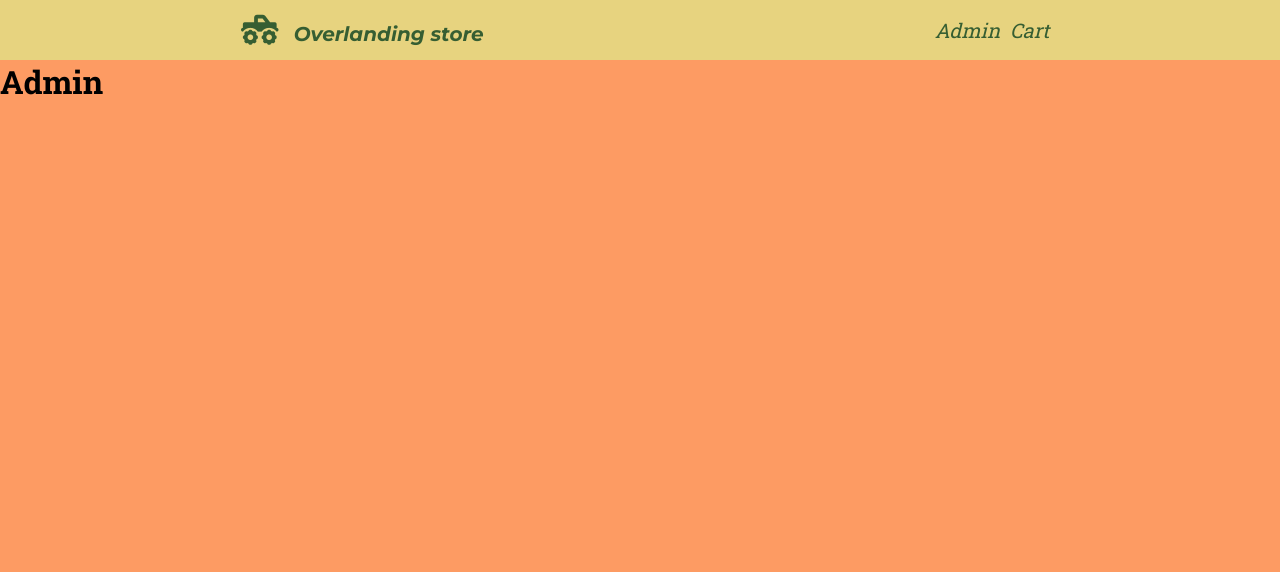
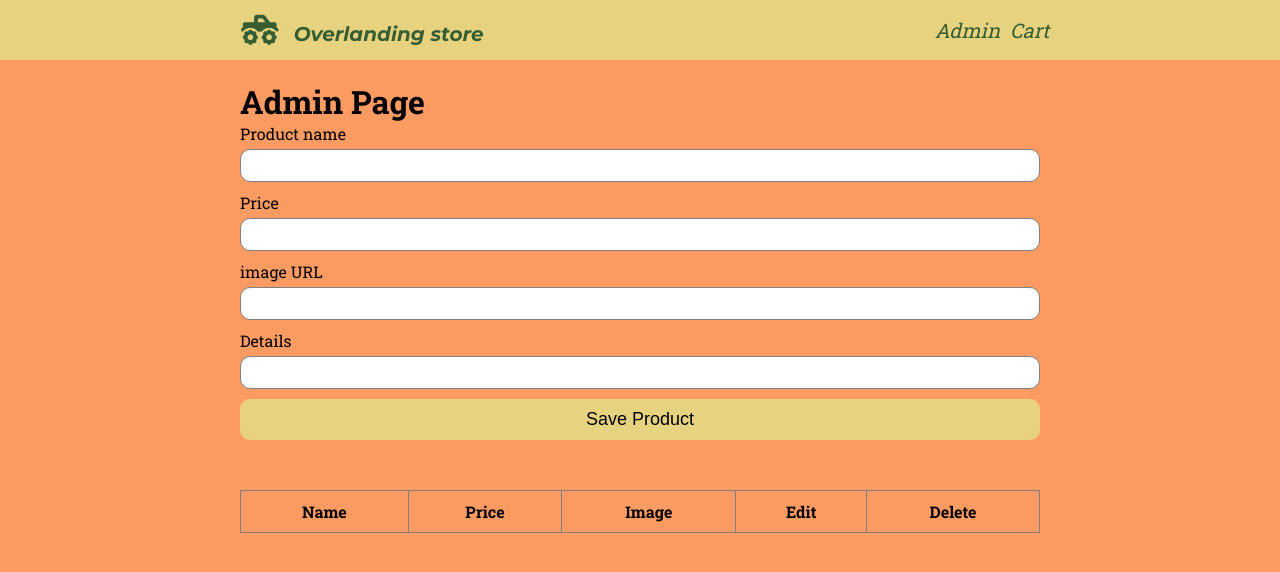
Before and after one commit to Alexandru5050/overlanding-store, a plain HTML site: page pages/admin.html in a window 1280 px wide. Drawn offline with Linux system fonts and the light colour scheme; no server answers.

Commit message:
inceput pagina adimn

```diff
--- a/css/admin.css
+++ b/css/admin.css
@@ -0,0 +1,57 @@
+:root {
+    --primary-color: #FD9B63;
+    --primary-text-color: #365E32;
+    --secondary-color: #E7D37F;
+}
+
+.main {
+    max-width: 800px;
+    margin: 0 auto;
+    padding: 20px;
+}
+
+form {
+    display: flex;
+    flex-direction: column;
+    gap: 10px;
+    margin-bottom: 50px;
+}
+
+form > div {
+    display: flex;
+    flex-direction: column;
+}
+
+form > div > input {
+    padding: 5px;
+    font-size: 18px;
+    border-radius: 10px;
+    border: 1px solid gray;
+}
+
+form > div > label {
+    margin-bottom: 5px;
+}
+
+form > button {
+    padding: 10px;
+    font-size: 18px;
+    background-color: var(--secondary-color);
+    border: none;
+    border-radius: 10px;
+    /* color: var(--primary-color); */
+}
+
+table {
+    width: 100%;
+    border-collapse: collapse;
+
+}
+
+table, th, td {
+    border: 1px solid gray;
+}
+
+th, td {
+    padding: 10px;
+}
--- a/js/admin.js
+++ b/js/admin.js
@@ -0,0 +1,38 @@
+const productsTableBody = document.getElementById('products-table').querySelector('tbody');
+console.log(productsTableBody);
+
+
+document.addEventListener('DOMContentLoaded', displayAllProducts);
+
+function getAllProducts() {
+    const url = "https://668d7a51099db4c579f3177f.mockapi.io/products";
+    return fetch(url).then(response => response.json());
+}
+
+
+function displayAllProducts() {
+    getAllProducts().then(products => {
+    productsTableBody.innerHTML = products.map(product => `
+        <tr>
+            <td>${product.name}</td>
+            <td>${product.price}</td>
+            <td>
+                <img src=${product.imageUrl}
+                width="50px" />
+            <td>
+                <button>
+                    <i class="fa-solid fa-pen-to-square"></i>
+                </button>
+            </td>
+              <td>
+                <button>
+                   <i class="fa-solid fa-trash"></i>
+                </button>
+            </td>
+        </tr>
+        `
+    )
+            .join('');
+    })
+
+}
--- a/pages/admin.html
+++ b/pages/admin.html
@@ -8,6 +8,7 @@
     <link rel="stylesheet"
      href="https://cdnjs.cloudflare.com/ajax/libs/font-awesome/6.5.2/css/all.min.css" integrity="sha512-SnH5WK+bZxgPHs44uWIX+LLJAJ9/2PkPKZ5QiAj6Ta86w+fsb2TkcmfRyVX3pBnMFcV7oQPJkl9QevSCWr3W6A==" crossorigin="anonymous" referrerpolicy="no-referrer" />
     <title>Overlanding store</title>
+    <link rel="stylesheet" href="../css/admin.css">
 </head>
 <body>
     <div class="container">
@@ -24,9 +25,41 @@
             </div>
         </div>
         <div class="main">
-            <h1>Admin</h1>
+            <h1>Admin Page</h1>
+            <form id="product">
+                <div>
+                    <label for="name">Product name</label>
+                    <input type="text" id="name">
+                </div>
+                <div>
+                    <label for="price">Price</label>
+                    <input type="number" id="price">
+                </div>
+                <div>
+                    <label for="image-url">image URL</label>
+                    <input type="text" id="image-url">
+                </div>
+                <div>
+                    <label for="details">Details</label>
+                    <input type="text" id="details">
+                </div>
+                <button>Save Product</button>
+            </form>
+            <table id="products-table">
+                <thead>
+                    <tr>
+                        <th>Name</th>
+                        <th>Price</th>
+                        <th>Image</th>
+                        <th>Edit</th>
+                        <th>Delete</th>
+                    </tr>
+                </thead>
+                <tbody></tbody>
+            </table>
         </div>
         <div class="footer"></div>
+        <script type="module" src="../js/admin.js"></script>
     </div>
 </body>
 </html>
```
